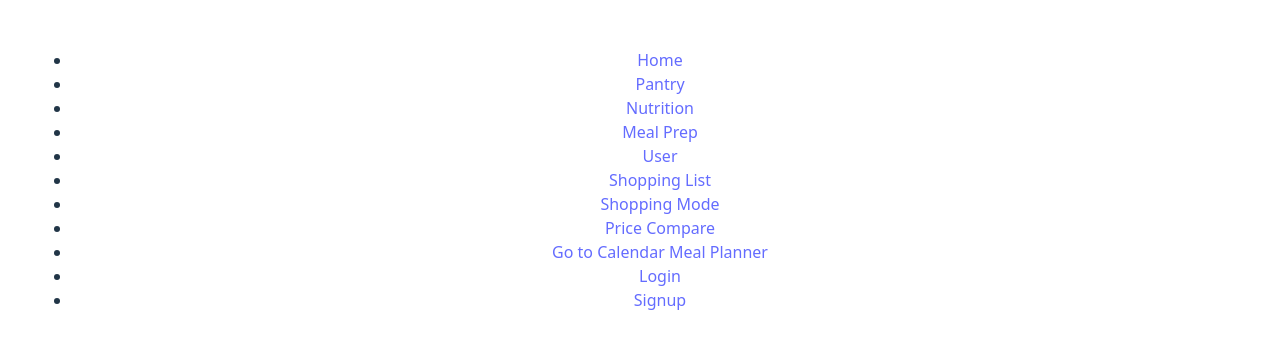
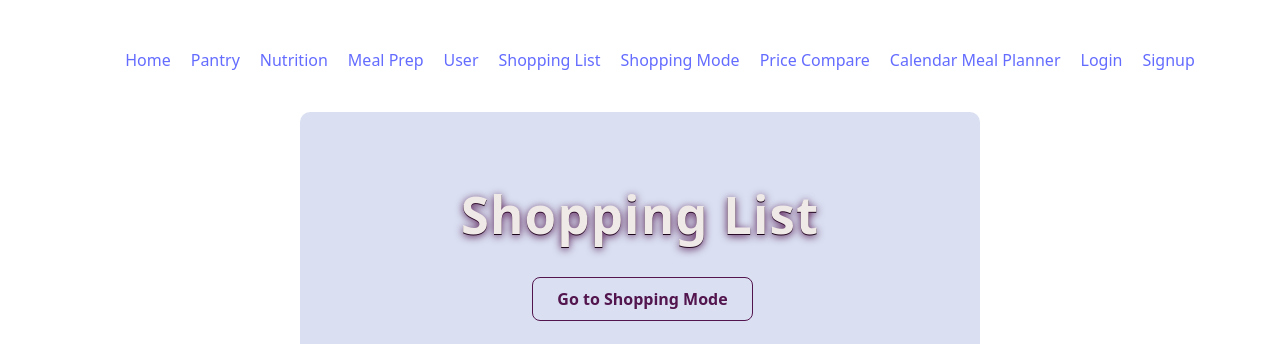
Before and after one commit to MimocaShelf/PantryTracker, a React (Vite) app: page /shoppingList in a window 1280 px wide. Shown: the top 344 px of the page. Built offline with nearby package versions, Linux system fonts and the light colour scheme; no server answers.

Commit message:
Add Nav styling
'

```diff
--- a/src/app.jsx
+++ b/src/app.jsx
@@ -19,6 +19,8 @@ import CalendarPage from "./calendar.jsx";
 import Nav from "./components/Nav.jsx";
 // import './sql/app.js';
 // import './nutritionLogic.js';
+
+// Add context for user to be passed to the ret of the application.
 
 function App() {
     return (
--- a/src/components/Nav.jsx
+++ b/src/components/Nav.jsx
@@ -4,7 +4,7 @@ import {NavLink, Link} from 'react-router-dom';
 const Nav = () => {
     return (
         <nav>
-            <ul>
+            <ul id="homeList">
                 <li id=""><Link to="/">Home</Link></li>
                 <li id=""><Link to="/pantry">Pantry</Link></li>
                 <li id=""><Link to="/nutrition">Nutrition</Link></li>
@@ -13,7 +13,7 @@ const Nav = () => {
                 <li id=""><Link to="/shoppingList">Shopping List</Link></li>
                 <li id=""><Link to="/shoppingMode">Shopping Mode</Link></li>
                 <li id=""><Link to="/priceCompare">Price Compare</Link></li>
-                <li id=""><Link to="/calendar">Go to Calendar Meal Planner</Link></li>
+                <li id=""><Link to="/calendar">Calendar Meal Planner</Link></li>
                 <li id=""><Link to="/login">Login</Link></li>
                 <li id=""><Link to="/signup">Signup</Link></li>
 
--- a/src/style.css
+++ b/src/style.css
@@ -451,4 +451,7 @@ button:focus-visible {
 
 #homeList{
   list-style-type: none;
+  display: flex;
+  justify-content: center;
+  gap: 20px;
 }
```
Also changed, not shown: 1 other file (tests, documents, lock files or other folders).
